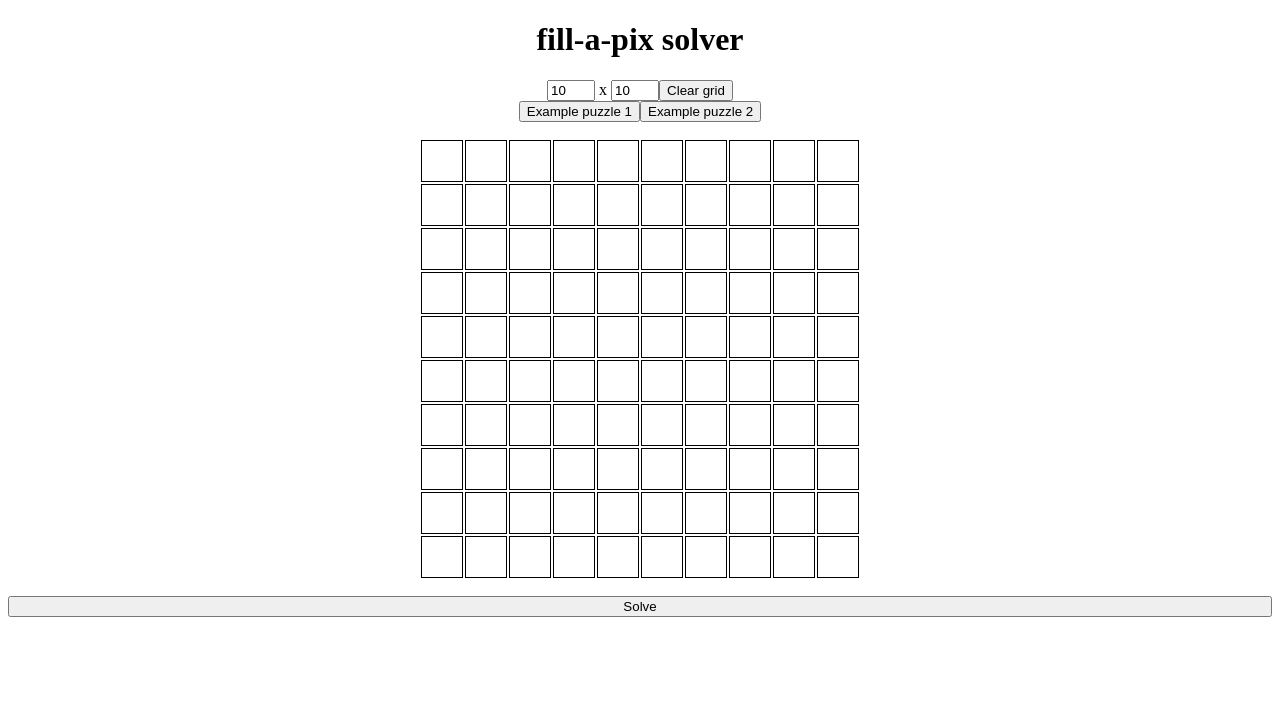
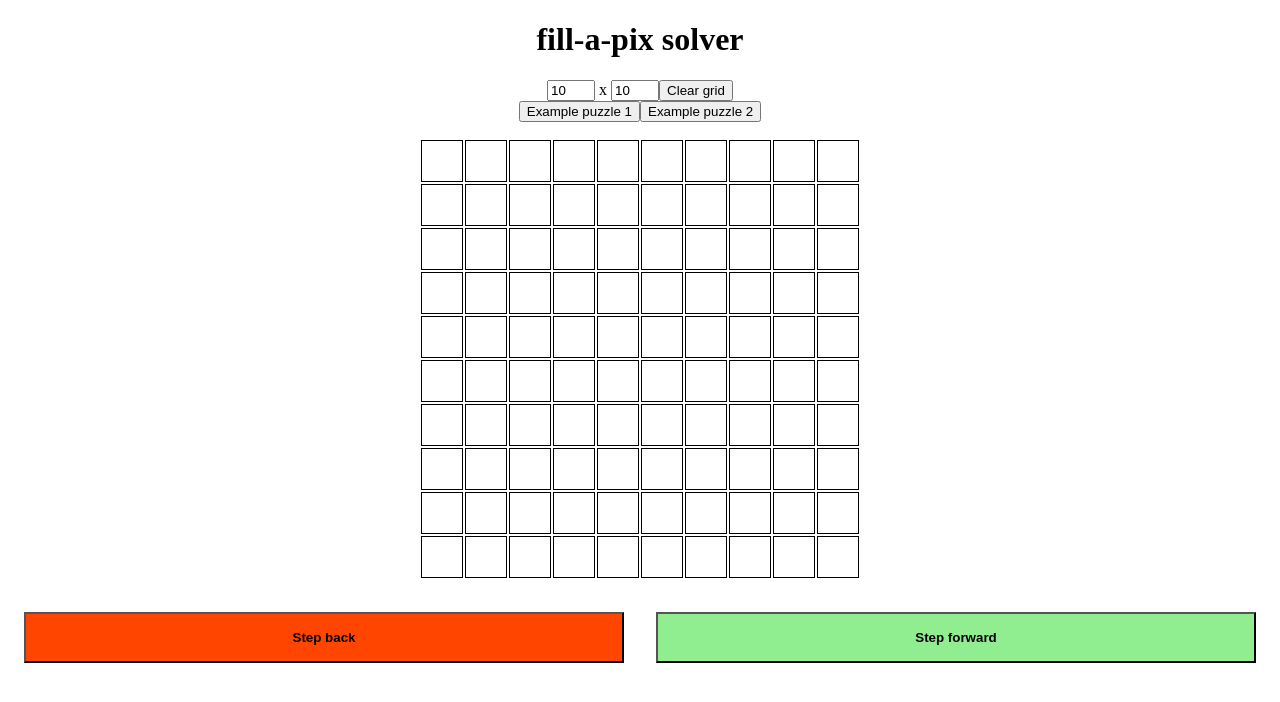
Before and after one commit to jsborjesson/conceptis-puzzle-solver, a Vue app: page / in a window 1280 px wide. Shown: the top 702 px of the page. Built offline with nearby package versions, Linux system fonts and the light colour scheme.

Commit message:
Allow stepping through the solutions

```diff
--- a/src/components/FillAPix.vue
+++ b/src/components/FillAPix.vue
@@ -22,7 +22,10 @@
       </tr>
     </table>
 
-    <button @click="solve">Solve</button>
+    <div class="step">
+      <button class="back" @click="stepBack">Step back</button>
+      <button class="forward" @click="stepForward">Step forward</button>
+    </div>
   </div>
 </template>
 
@@ -81,11 +84,27 @@ td {
   color: black;
   background-color: white;
 }
+
+.step {
+  display: flex;
+}
+.step button {
+  flex: 1;
+  padding: 1rem;
+  margin: 1rem;
+  font-weight: bold;
+}
+.step .back {
+  background-color: orangered;
+}
+.step .forward {
+  background-color: lightgreen;
+}
 </style>
 
 <script lang="ts">
 import { defineComponent } from "vue";
-import { solve, blankPuzzle } from "../lib/solver";
+import { solveStep, blankPuzzle, Puzzle } from "../lib/solver";
 import { examples } from "../lib/puzzles";
 
 export default defineComponent({
@@ -94,26 +113,36 @@ export default defineComponent({
       editing: true,
       height: 10,
       width: 10,
-      puzzle: undefined,
+      steps: [] as Puzzle[],
       examples,
     };
   },
   mounted(): void {
     this.blankPuzzle();
   },
+  computed: {
+    puzzle(): Puzzle {
+      return this.steps[this.steps.length - 1];
+    },
+  },
   methods: {
     blankPuzzle(): void {
       this.editing = true;
-      this.puzzle = blankPuzzle(this.height, this.width);
+      this.steps = [blankPuzzle(this.height, this.width)];
     },
     examplePuzzle(index: number): void {
       this.editing = false;
-      this.puzzle = examples[index];
+      this.steps = [examples[index]];
     },
-    solve(): void {
-      this.solution = solve(this.puzzle);
+    stepForward(): void {
       this.editing = false;
-    }
+      this.steps.push(
+        solveStep(this.puzzle),
+      );
+    },
+    stepBack(): void {
+      this.steps.pop();
+    },
   },
 })
 </script>
--- a/src/lib/solver.ts
+++ b/src/lib/solver.ts
@@ -1,4 +1,6 @@
-export type Digit = number | undefined;
+export type Puzzle = Square[][];
+
+type Digit = number | undefined;
 
 interface Position {
   row: number;
@@ -10,7 +12,6 @@ interface Size {
   width: number;
 }
 
-type Puzzle = Square[][];
 
 interface Square {
   number: number;
@@ -34,14 +35,17 @@ export const createPuzzle = (grid: number[][]): Puzzle => {
   return puzzle;
 };
 
-export const solve = (puzzle: Puzzle): void => {
+export const solveStep = (puzzle: Puzzle): Puzzle => {
   const { height, width } = size(puzzle);
+  const solution = deepCopy(puzzle);
 
   for (let row = 0; row < height; row += 1) {
     for (let col = 0; col < width; col += 1) {
-      solveSquare(puzzle, { row, col });
+      solveSquare(solution, { row, col });
     }
   }
+
+  return solution;
 };
 
 export const solveSquare = (puzzle: Puzzle, pos: Position): void => {
@@ -143,3 +147,7 @@ const size = <T>(grid: T[][]): Size => {
     width: grid[0]?.length || 0,
   }
 };
+
+const deepCopy = <T>(obj: T): T => {
+  return JSON.parse(JSON.stringify(obj));
+};
```
